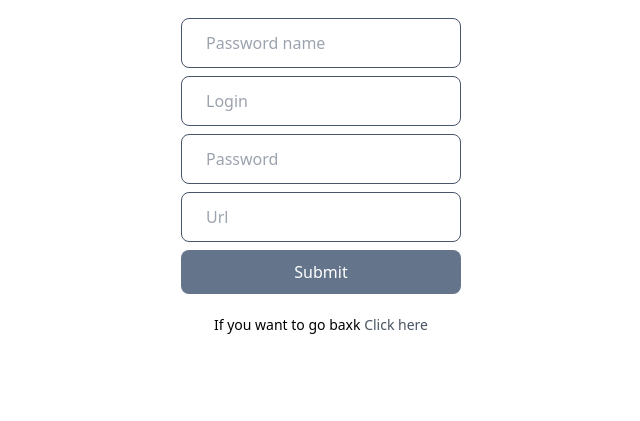
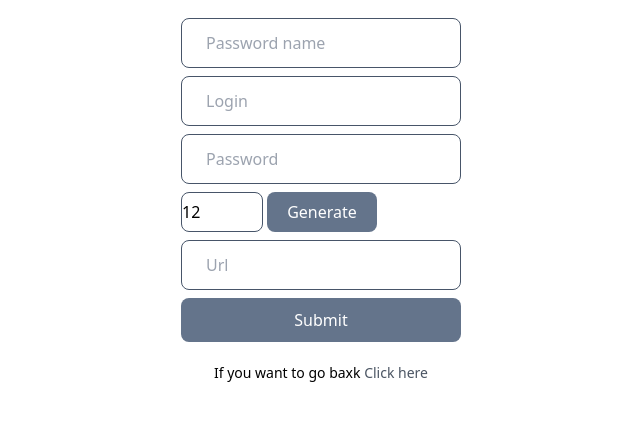
Before and after one commit to BluecaelO/SAE302, a Flask app: page /add_password in a window 1280 px wide. Shown: the part 190-611 px from the top of the page, without its empty margins (319-959 px from the left). Run offline with Flask 3, Linux system fonts and the light colour scheme; the visitor is signed in with stand-in values (Sample User, id 1); some libraries are stand-ins or nearby versions.

Commit message:
update
password generator test

```diff
--- /dev/null
+++ b/static/js/add_password.js
@@ -0,0 +1,10 @@
+function generate_password() {
+    var length = document.getElementById("length").value;
+    var charset = "0123456789abcdefghijklmnopqrstuvwxyz!@#$%^&*()ABCDEFGHIJKLMNOPQRSTUVWXYZ";
+    var retVal = "";
+    for (var i = 0, n = charset.length; i < length; ++i) {
+        retVal += charset.charAt(Math.floor(Math.random() * n));
+    }
+    console.log(retVal);
+    document.getElementById("password").value = retVal;
+}
--- a/templates/add_password.html
+++ b/templates/add_password.html
@@ -30,7 +30,11 @@
       <form action="{{url_for("add_password")}}" method="POST">
           <input type="text" name="pass_name" class="w-full px-6 py-3 mb-2 border border-slate-600 rounded-lg font-medium " placeholder="Password name" value=""/>
           <input type="text" name="pass_login" class="w-full px-6 py-3 mb-2 border border-slate-600 rounded-lg font-medium " placeholder="Login" value=""/>
-          <input type="password" name="password" class="w-full px-6 py-3 mb-2 border border-slate-600 rounded-lg font-medium " placeholder="Password" value=""/>
+          <input id="password" type="password" name="password" class="w-full px-6 py-3 mb-2 border border-slate-600 rounded-lg font-medium " placeholder="Password" value=""/>
+          <div class="w-full h-[40px] mb-2 rounded-lg font-medium flex-row justify-around">
+            <input type="number" id="length" min="4" max="30" value="12" class="border border-slate-600 rounded-lg font-medium h-full">
+            <button id="generate_password" class="bg-slate-500 hover:bg-slate-700 text-white text-base rounded-lg px-5 mb-2 transition-colors w-auto h-full text-[19px]" onclick="generate_password()">Generate</button>
+          </div>
           <input type="url" name="pass_url" class="w-full px-6 py-3 mb-2 border border-slate-600 rounded-lg font-medium " placeholder="Url" value=""/>
           <input type="submit" class="bg-slate-500 hover:bg-slate-700 text-white text-base rounded-lg py-2.5 px-5 mb-2 transition-colors w-full text-[19px]">
       </form>
@@ -48,5 +52,6 @@
       </p>
   </div>
 </div>
+<script src = "{{ url_for('static', filename = 'js/add_password.js') }}" ></script>
 </body>
 </html>
--- a/templates/index.html
+++ b/templates/index.html
@@ -216,7 +216,6 @@
             </main>
        </div>
     </div>
-    {% include "add_password.html" %}
     <script src = "{{ url_for('static', filename = 'js/add_password.js') }}">
     </script>
 
--- a/templates/register.html
+++ b/templates/register.html
@@ -28,7 +28,7 @@
                     <p><i class="fa-solid fa-bomb"></i> Choose carefully your password.<br>You won't able to change!</p>
                 </div>
                 <input type="password" name="password1" class="w-full px-6 py-3 mb-2 border border-slate-600 rounded-lg font-medium " placeholder="Password" value=""/>
-                <input type="password" name="password2" class="w-full px-6 py-3 mb-2 border border-slate-600 rounded-lg font-medium " placeholder="Confirm password" value=""/>
+                <input id="password" type="password" name="password2" class="w-full px-6 py-3 mb-2 border border-slate-600 rounded-lg font-medium " placeholder="Confirm password" value=""/>
                 <input type="submit" class="bg-slate-500 hover:bg-slate-700 text-white text-base rounded-lg py-2.5 px-5 mb-2 transition-colors w-full text-[19px]">
             </form>
             {% with messages = get_flashed_messages()  %}
```
